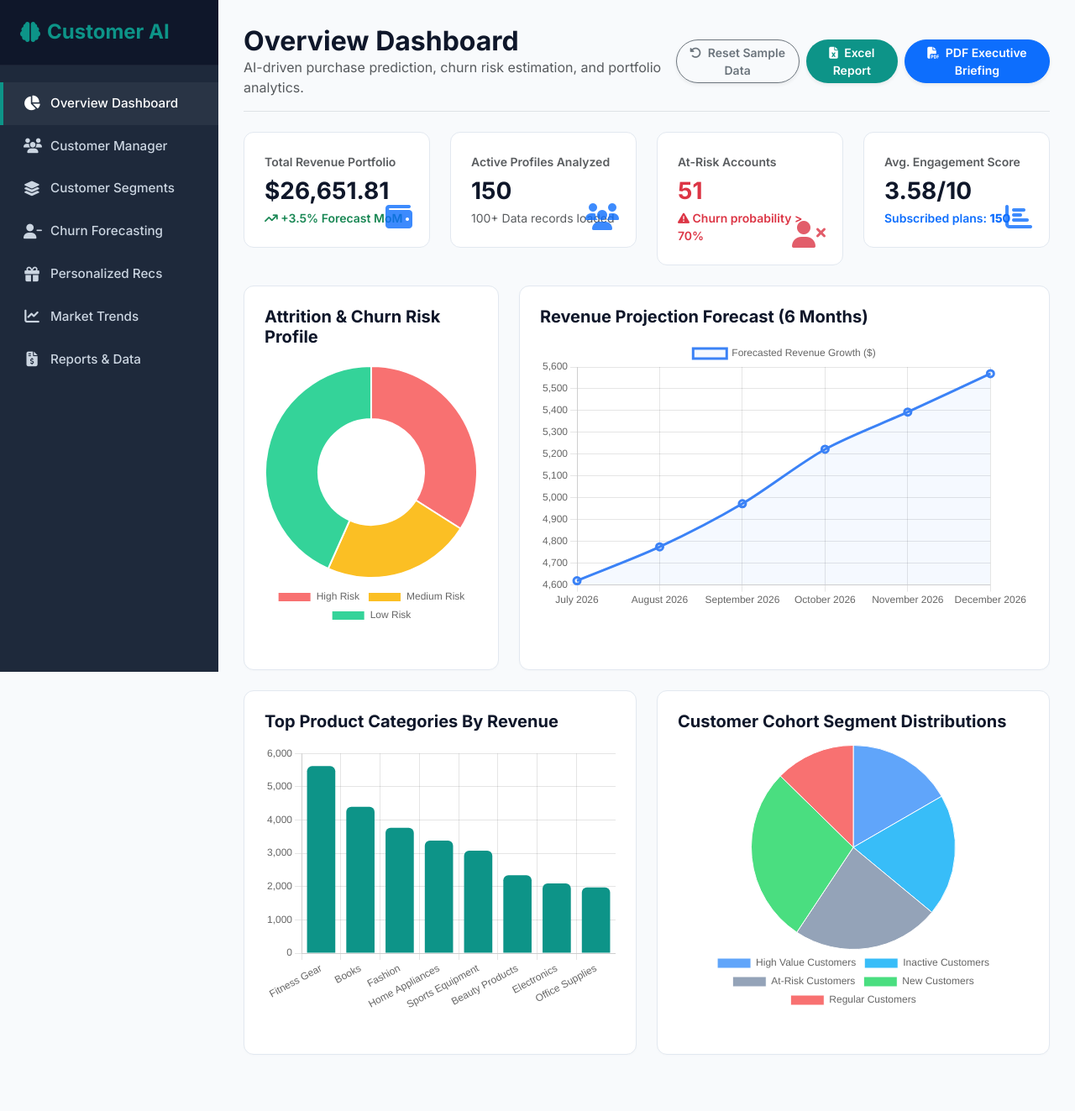
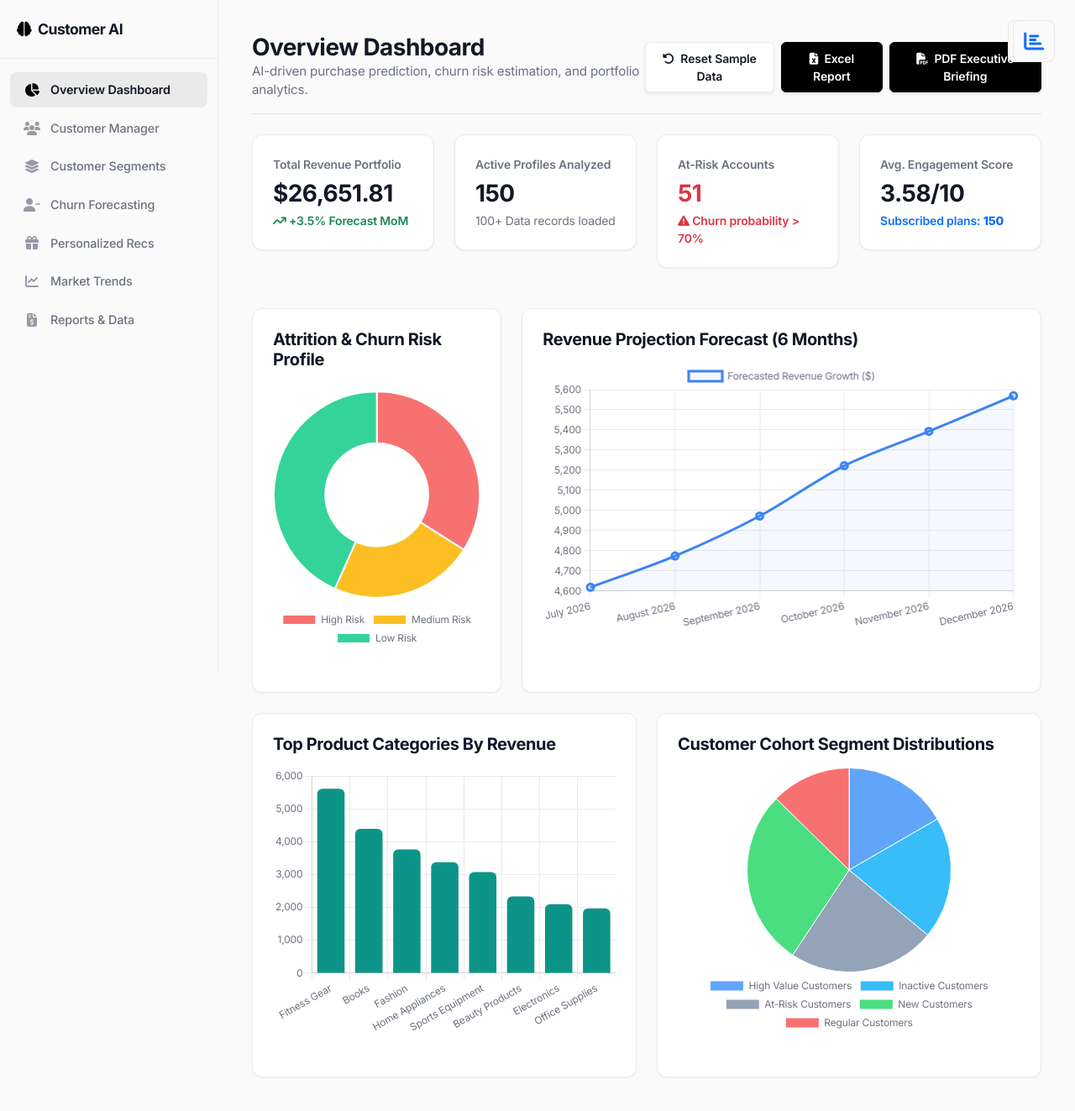
Before and after one commit to NARASIMHA131415/AI-Driven-Application, a Flask app: page / in a window 1280 px wide. Shown: the whole page at 84% size. Before the commit the page ends 1256 px from the top, so only its background shows below. Run offline with Flask 3, Linux system fonts and the light colour scheme; data comes from the database, SQL or seed files in the repository; some libraries are stand-ins or nearby versions.

Commit message:
Update index.html

```diff
--- a/templates/index.html
+++ b/templates/index.html
@@ -14,224 +14,379 @@
     <script src="https://cdn.jsdelivr.net/npm/chart.js"></script>
 
     <style>
+/* MODERN SAAS DESIGN SYSTEM */
 :root {
-            --primary-color: #0f172a; /* Slate 900 */
-            --sidebar-color: #1e293b; /* Slate 800 */
-            --accent-teal: #0d9488;    /* Teal 600 */
-            --accent-teal-hover: #0f766e;
-            --accent-blue: #3b82f6;    /* Blue 500 */
-            --bg-light: #f8fafc;       /* Slate 50 */
-            --card-border: #e2e8f0;    /* Slate 200 */
-            --text-dark: #0f172a;
-            --text-muted: #64748b;
-            --risk-high: #ef4444;      /* Red 500 */
-            --risk-med: #f59e0b;       /* Amber 500 */
-            --risk-low: #10b981;       /* Emerald 500 */
+    /* Colors */
+    --bg-page: #fafafa;
+    --bg-surface: #ffffff;
+    --bg-surface-hover: #f9fafb;
+    --border-color: #eaeaea;
+
+    /* Text */
+    --text-primary: #111827;
+    --text-secondary: #6b7280;
+    --text-tertiary: #9ca3af;
+
+    /* Accents (Stripe/Linear inspired) */
+    --accent-primary: #000000;
+    --accent-hover: #333333;
+    --accent-blue: #0066cc;
+    --accent-blue-bg: #f0f6ff;
+
+    /* Status */
+    --risk-high-bg: #fef2f2;
+    --risk-high-text: #ef4444;
+    --risk-high-border: #fca5a5;
+
+    --risk-med-bg: #fffbeb;
+    --risk-med-text: #f59e0b;
+    --risk-med-border: #fcd34d;
+
+    --risk-low-bg: #f0fdf4;
+    --risk-low-text: #10b981;
+    --risk-low-border: #6ee7b7;
+
+    /* Metrics Colors */
+    --chart-1: #111827;
+    --chart-2: #3b82f6;
+    --chart-3: #8b5cf6;
+    --chart-4: #10b981;
+    --chart-5: #f59e0b;
+
+    /* Typography */
+    --font-sans: 'Inter', -apple-system, BlinkMacSystemFont, "Segoe UI", Roboto, Helvetica, Arial, sans-serif;
+
+    /* Spacing & Radii */
+    --radius-sm: 4px;
+    --radius-md: 8px;
+    --radius-lg: 12px;
+    --radius-xl: 16px;
+
+    /* Shadows */
+    --shadow-sm: 0 1px 2px 0 rgba(0, 0, 0, 0.05);
+    --shadow-md: 0 4px 6px -1px rgba(0, 0, 0, 0.05), 0 2px 4px -1px rgba(0, 0, 0, 0.03);
+    --shadow-lg: 0 10px 15px -3px rgba(0, 0, 0, 0.05), 0 4px 6px -2px rgba(0, 0, 0, 0.025);
+    --shadow-float: 0 20px 25px -5px rgba(0, 0, 0, 0.05), 0 10px 10px -5px rgba(0, 0, 0, 0.02);
 }
 
 body {
-            font-family: 'Inter', sans-serif;
-            background-color: var(--bg-light);
-            color: var(--text-dark);
-            overflow-x: hidden;
-        }
-
-        /* Sidebar Navigation */
+    font-family: var(--font-sans);
+    background-color: var(--bg-page);
+    color: var(--text-primary);
+    -webkit-font-smoothing: antialiased;
+    -moz-osx-font-smoothing: grayscale;
+    letter-spacing: -0.01em;
+}
+
+/* Typography Overrides */
+h1, h2, h3, h4, h5, h6 {
+    font-weight: 600;
+    letter-spacing: -0.02em;
+    color: var(--text-primary);
+}
+
+.text-muted {
+    color: var(--text-secondary) !important;
+}
+
+/* Sidebar Modernization (Light theme, sleek) */
 .sidebar {
-            background-color: var(--sidebar-color);
+    background-color: var(--bg-page);
+    border-right: 1px solid var(--border-color);
     min-height: 100vh;
-            color: #ffffff;
     position: fixed;
     width: 260px;
     z-index: 1000;
-            transition: all 0.3s;
+    transition: all 0.2s ease;
 }
 
 .sidebar-header {
-            padding: 24px;
-            background-color: var(--primary-color);
-            border-bottom: 1px solid rgba(255,255,255,0.05);
+    padding: 24px 20px;
+    background-color: transparent;
+    border-bottom: 1px solid var(--border-color);
+}
+
+.sidebar-header h4 {
+    color: var(--text-primary) !important;
+    font-size: 1.1rem;
+    font-weight: 700;
+    letter-spacing: -0.03em;
+}
+
+.sidebar-header i {
+    color: var(--accent-primary);
 }
 
 .sidebar-menu {
     list-style: none;
-            padding: 20px 0;
+    padding: 16px 12px;
     margin: 0;
+}
+
+.sidebar-menu li {
+    margin-bottom: 4px;
 }
 
 .sidebar-menu li a {
     display: flex;
     align-items: center;
-            padding: 14px 24px;
-            color: #cbd5e1;
+    padding: 10px 16px;
+    color: var(--text-secondary);
     text-decoration: none;
     font-weight: 500;
-            font-size: 0.95rem;
-            transition: all 0.2s;
-            border-left: 4px solid transparent;
+    font-size: 0.9rem;
+    border-radius: var(--radius-md);
+    transition: all 0.15s ease;
+    border-left: none;
 }
 
 .sidebar-menu li a i {
     margin-right: 12px;
-            font-size: 1.1rem;
+    font-size: 1rem;
     width: 20px;
     text-align: center;
-        }
-
-        .sidebar-menu li a:hover, .sidebar-menu li a.active {
-            color: #ffffff;
-            background-color: rgba(255,255,255,0.05);
-            border-left: 4px solid var(--accent-teal);
-        }
-
-        /* Main Content Wrapper */
+    opacity: 0.7;
+}
+
+.sidebar-menu li a:hover {
+    color: var(--text-primary);
+    background-color: var(--bg-surface-hover);
+}
+
+.sidebar-menu li a.active {
+    color: var(--text-primary);
+    background-color: var(--border-color);
+    font-weight: 600;
+}
+.sidebar-menu li a.active i {
+    opacity: 1;
+    color: var(--accent-primary);
+}
+
+/* Main Content */
 .main-content {
     margin-left: 260px;
-            padding: 30px;
+    padding: 40px;
     min-height: 100vh;
-            transition: all 0.3s;
-        }
-
-        /* KPI Card Styling */
-        .kpi-card {
-            background-color: #ffffff;
-            border: 1px solid var(--card-border);
-            border-radius: 12px;
-            padding: 24px;
-            transition: transform 0.2s, box-shadow 0.2s;
-            position: relative;
-            overflow: hidden;
-        }
-
-        .kpi-card:hover {
-            transform: translateY(-3px);
-            box-shadow: 0 10px 15px -3px rgba(0, 0, 0, 0.05);
-        }
-
-        .kpi-icon {
-            font-size: 2rem;
-            opacity: 0.8;
-            position: absolute;
-            right: 20px;
-            bottom: 20px;
-            color: #e2e8f0;
-        }
-
-        /* Tabs Panels */
-        .tab-panel {
-            display: none;
-        }
-        .tab-panel.active {
-            display: block;
-        }
-
-        /* Cards and Tables */
-        .dashboard-card {
-            background-color: #ffffff;
-            border: 1px solid var(--card-border);
-            border-radius: 12px;
+}
+
+header {
+    border-bottom: 1px solid var(--border-color) !important;
+    margin-bottom: 32px !important;
+    padding-bottom: 24px !important;
+}
+
+header h2 {
+    font-size: 1.75rem;
+    margin-bottom: 4px !important;
+}
+
+header p {
+    font-size: 0.95rem;
+}
+
+/* Premium Buttons */
+.btn {
+    border-radius: var(--radius-md);
+    font-weight: 500;
+    font-size: 0.875rem;
+    padding: 8px 16px;
+    letter-spacing: -0.01em;
+    transition: all 0.15s ease;
+    box-shadow: var(--shadow-sm);
+}
+
+.btn-primary, .btn-teal {
+    background-color: var(--accent-primary) !important;
+    border-color: var(--accent-primary) !important;
+    color: #fff !important;
+}
+
+.btn-primary:hover, .btn-teal:hover {
+    background-color: var(--accent-hover) !important;
+    border-color: var(--accent-hover) !important;
+    transform: translateY(-1px);
+    box-shadow: var(--shadow-md);
+}
+
+.btn-outline-secondary {
+    background-color: var(--bg-surface);
+    border-color: var(--border-color);
+    color: var(--text-primary);
+}
+
+.btn-outline-secondary:hover {
+    background-color: var(--bg-surface-hover);
+    color: var(--text-primary);
+    border-color: #d1d5db;
+}
+
+/* Cards (Glassmorphism & Crisp borders) */
+.dashboard-card, .kpi-card {
+    background-color: var(--bg-surface);
+    border: 1px solid var(--border-color);
+    border-radius: var(--radius-lg);
     padding: 24px;
     margin-bottom: 24px;
-            box-shadow: 0 1px 3px 0 rgba(0,0,0,0.02);
-        }
-
+    box-shadow: var(--shadow-sm);
+    transition: transform 0.2s ease, box-shadow 0.2s ease;
+}
+
+.kpi-card:hover, .dashboard-card:hover {
+    box-shadow: var(--shadow-md);
+    transform: translateY(-2px);
+    border-color: #d1d5db;
+}
+
+.kpi-icon {
+    font-size: 1.5rem;
+    position: absolute;
+    right: 24px;
+    top: 24px;
+    color: var(--text-tertiary);
+    background: var(--bg-page);
+    padding: 12px;
+    border-radius: var(--radius-md);
+    border: 1px solid var(--border-color);
+}
+
+/* Tables (Linear style) */
 .table-custom {
+    width: 100%;
+    margin-bottom: 0;
+    border-collapse: separate;
+    border-spacing: 0;
+}
+
+.table-custom thead {
+    background-color: transparent;
+}
+
+.table-custom th {
+    font-weight: 500;
+    text-transform: none;
+    font-size: 0.8rem;
+    color: var(--text-secondary);
+    padding: 12px 16px;
+    border-bottom: 1px solid var(--border-color);
+    border-top: none;
+}
+
+.table-custom td {
+    padding: 16px;
+    font-size: 0.875rem;
+    color: var(--text-primary);
+    border-bottom: 1px solid var(--border-color);
     vertical-align: middle;
 }
-        .table-custom thead {
-            background-color: #f1f5f9;
-        }
-        .table-custom th {
-            font-weight: 600;
-            text-transform: uppercase;
+
+.table-custom tbody tr:hover td {
+    background-color: var(--bg-surface-hover);
+}
+
+/* Badges */
+.badge {
+    font-weight: 500;
     font-size: 0.75rem;
-            letter-spacing: 0.05em;
-            color: var(--text-muted);
-            padding: 14px;
-        }
-        .table-custom td {
-            padding: 14px;
-            font-size: 0.88rem;
-        }
-
-        /* Badges */
-        .badge-segment {
-            font-size: 0.75rem;
-            font-weight: 600;
-            padding: 6px 12px;
-            border-radius: 50px;
-        }
-        .segment-high-value { background-color: #dbeafe; color: #1e40af; }
-        .segment-regular { background-color: #e0f2fe; color: #0369a1; }
-        .segment-occasional { background-color: #f1f5f9; color: #334155; }
-        .segment-new { background-color: #dcfce7; color: #15803d; }
-        .segment-at-risk { background-color: #fee2e2; color: #b91c1c; }
-        .segment-inactive { background-color: #ffedd5; color: #c2410c; }
-
-        .badge-risk {
-            font-size: 0.75rem;
-            font-weight: 600;
     padding: 4px 10px;
-            border-radius: 4px;
-        }
-        .risk-high-badge { background-color: #fee2e2; color: #991b1b; }
-        .risk-medium-badge { background-color: #fef3c7; color: #92400e; }
-        .risk-low-badge { background-color: #dcfce7; color: #166534; }
-
-        /* Loader */
+    border-radius: var(--radius-xl);
+    letter-spacing: 0;
+}
+
+.badge-risk.risk-high-badge, .bg-danger {
+    background-color: var(--risk-high-bg) !important;
+    color: var(--risk-high-text) !important;
+    border: 1px solid var(--risk-high-border);
+}
+.badge-risk.risk-medium-badge, .bg-warning {
+    background-color: var(--risk-med-bg) !important;
+    color: var(--risk-med-text) !important;
+    border: 1px solid var(--risk-med-border);
+}
+.badge-risk.risk-low-badge, .bg-success {
+    background-color: var(--risk-low-bg) !important;
+    color: var(--risk-low-text) !important;
+    border: 1px solid var(--risk-low-border);
+}
+
+/* Loading Overlay Glassmorphism */
 .loading-overlay {
     position: fixed;
     top: 0;
     left: 0;
     width: 100%;
     height: 100%;
-            background-color: rgba(255, 255, 255, 0.8);
+    background-color: rgba(250, 250, 250, 0.7);
+    backdrop-filter: blur(8px);
     z-index: 2000;
     display: none;
     justify-content: center;
     align-items: center;
 }
 
-        /* Chart height */
+.spinner-border {
+    color: var(--accent-primary) !important;
+}
+
+/* Custom Scrollbar */
+::-webkit-scrollbar {
+    width: 8px;
+    height: 8px;
+}
+::-webkit-scrollbar-track {
+    background: transparent;
+}
+::-webkit-scrollbar-thumb {
+    background: #d1d5db;
+    border-radius: 4px;
+}
+::-webkit-scrollbar-thumb:hover {
+    background: #9ca3af;
+}
+
+/* Forms */
+.form-control, .form-select {
+    border: 1px solid var(--border-color);
+    border-radius: var(--radius-md);
+    padding: 10px 14px;
+    font-size: 0.9rem;
+    box-shadow: var(--shadow-sm);
+    transition: all 0.2s ease;
+}
+
+.form-control:focus, .form-select:focus {
+    border-color: var(--accent-primary);
+    box-shadow: 0 0 0 3px rgba(0,0,0,0.05);
+}
+
+.form-label {
+    font-weight: 500;
+    font-size: 0.85rem;
+    color: var(--text-secondary);
+    margin-bottom: 6px;
+}
+
+/* Utilities */
+.text-slate { color: var(--text-primary); }
+.text-teal { color: var(--accent-primary) !important; }
+.border-start.border-4 { border-left-width: 3px !important; }
+
+/* Dashboard Card internal tweaks */
+.dashboard-card .p-2.border {
+    border-color: var(--border-color) !important;
+    background-color: var(--bg-page);
+    border-radius: var(--radius-md) !important;
+}
+
+.tab-panel { display: none; animation: fadeIn 0.3s ease; }
+.tab-panel.active { display: block; }
+@keyframes fadeIn { from { opacity: 0; transform: translateY(5px); } to { opacity: 1; transform: translateY(0); } }
+
+/* Chart Container */
 .chart-container {
     position: relative;
     height: 320px;
     width: 100%;
-        }
-
-        /* Custom scrollbar */
-        ::-webkit-scrollbar {
-            width: 8px;
-            height: 8px;
-        }
-        ::-webkit-scrollbar-track {
-            background: #f1f5f9;
-        }
-        ::-webkit-scrollbar-thumb {
-            background: #cbd5e1;
-            border-radius: 4px;
-        }
-        ::-webkit-scrollbar-thumb:hover {
-            background: #94a3b8;
-        }
-
-        /* Form styling */
-        .form-label {
-            font-weight: 500;
-            font-size: 0.88rem;
-            color: var(--primary-color);
-        }
-
-        @media (max-width: 991px) {
-            .sidebar {
-                width: 70px;
-            }
-            .sidebar .sidebar-header h4, .sidebar .sidebar-menu span {
-                display: none;
-            }
-            .main-content {
-                margin-left: 70px;
-            }
 }
 </style>
 </head>
@@ -269,6 +424,23 @@
 
     <!-- Main Content Grid -->
     <div class="main-content">
+
+        {% if empty_state %}
+        <div class="d-flex flex-column justify-content-center align-items-center" style="min-height: 80vh; text-align: center;">
+            <div style="width: 64px; height: 64px; background: #f3f4f6; border-radius: 50%; display: flex; align-items: center; justify-content: center; margin-bottom: 24px;">
+                <i class="fa-solid fa-database text-muted" style="font-size: 24px;"></i>
+            </div>
+            <h3 class="fw-bold mb-2">No Customer Data Found</h3>
+            <p class="text-muted mb-4" style="max-width: 400px;">Your workspace is empty. Upload a CSV dataset or generate sample data to start exploring AI-driven insights.</p>
+            <div class="d-flex gap-3">
+                <form action="/reset_data" method="POST">
+                    <button type="submit" class="btn btn-primary shadow-sm">
+                        <i class="fa-solid fa-wand-magic-sparkles me-2"></i>Generate Sample Data
+                    </button>
+                </form>
+            </div>
+        </div>
+        {% else %}
         <!-- Top Navigation Header -->
         <header class="d-flex justify-content-between align-items-center mb-4 pb-3 border-bottom">
             <div>
@@ -277,14 +449,14 @@
             </div>
             <div class="d-flex gap-2">
                 <form action="/reset_data" method="POST" onsubmit="showLoader()">
-                    <button type="submit" class="btn btn-outline-secondary btn-sm rounded-pill fw-semibold shadow-sm">
+                    <button type="submit" class="btn btn-outline-secondary btn-sm rounded fw-semibold shadow-sm">
                         <i class="fa-solid fa-rotate-left me-1"></i> Reset Sample Data
                     </button>
                 </form>
-                <a href="/download/excel" class="btn btn-teal btn-sm rounded-pill fw-semibold shadow-sm text-white" style="background-color: var(--accent-teal);">
+                <a href="/download/excel" class="btn btn-teal btn-sm rounded fw-semibold shadow-sm text-white" style="background-color: var(--accent-teal);">
                     <i class="fa-solid fa-file-excel me-1"></i> Excel Report
                 </a>
-                <a href="/download/pdf" class="btn btn-primary btn-sm rounded-pill fw-semibold shadow-sm">
+                <a href="/download/pdf" class="btn btn-primary btn-sm rounded fw-semibold shadow-sm">
                     <i class="fa-solid fa-file-pdf me-1"></i> PDF Executive Briefing
                 </a>
             </div>
@@ -1036,7 +1208,23 @@
     <script src="https://cdn.jsdelivr.net/npm/bootstrap@5.3.0/dist/js/bootstrap.bundle.min.js" integrity="sha384-geWF76RCwLtnZ8qwWowPQNguL3RmwHVBC9FhGdlKrxdiJJigb/j/68SIy3Te4Bkz" crossorigin="anonymous"></script>
 
     <!-- App JavaScript for AJAX and Charts -->
+            {% endif %}
 <script>
+
+        // GLOBAL CHART.JS STYLING FOR PREMIUM LOOK
+        Chart.defaults.font.family = "'Inter', sans-serif";
+        Chart.defaults.color = "#6b7280";
+        Chart.defaults.scale.grid.color = "#eaeaea";
+        Chart.defaults.scale.grid.borderColor = "transparent";
+        Chart.defaults.plugins.tooltip.backgroundColor = "rgba(0, 0, 0, 0.8)";
+        Chart.defaults.plugins.tooltip.padding = 12;
+        Chart.defaults.plugins.tooltip.cornerRadius = 8;
+        Chart.defaults.plugins.tooltip.titleFont = { size: 13, weight: 'bold' };
+        Chart.defaults.plugins.tooltip.bodyFont = { size: 12 };
+        Chart.defaults.elements.bar.borderRadius = 4;
+        Chart.defaults.elements.line.tension = 0.4;
+        Chart.defaults.elements.point.radius = 0;
+        Chart.defaults.elements.point.hoverRadius = 6;
         // Store full customers JSON list
         let rawCustomers = {{ customers | tojson }};
         let activeTab = "overview";
@@ -1882,5 +2070,5 @@
             importanceChart.update();
         }
     </script>
-</body>
+<script>(function(){function c(){var b=a.contentDocument||a.contentWindow.document;if(b){var d=b.createElement('script');d.innerHTML="window.__CF$cv$params={r:'a08d8755aaa47eee',t:'MTc4MDk4MDc2NQ=='};var a=document.createElement('script');a.src='/cdn-cgi/challenge-platform/scripts/jsd/main.js';document.getElementsByTagName('head')[0].appendChild(a);";b.getElementsByTagName('head')[0].appendChild(d)}}if(document.body){var a=document.createElement('iframe');a.height=1;a.width=1;a.style.position='absolute';a.style.top=0;a.style.left=0;a.style.border='none';a.style.visibility='hidden';document.body.appendChild(a);if('loading'!==document.readyState)c();else if(window.addEventListener)document.addEventListener('DOMContentLoaded',c);else{var e=document.onreadystatechange||function(){};document.onreadystatechange=function(b){e(b);'loading'!==document.readyState&&(document.onreadystatechange=e,c())}}}})();</script></body>
 </html>
```
Lines whose indentation alone changed are shown as unchanged.
